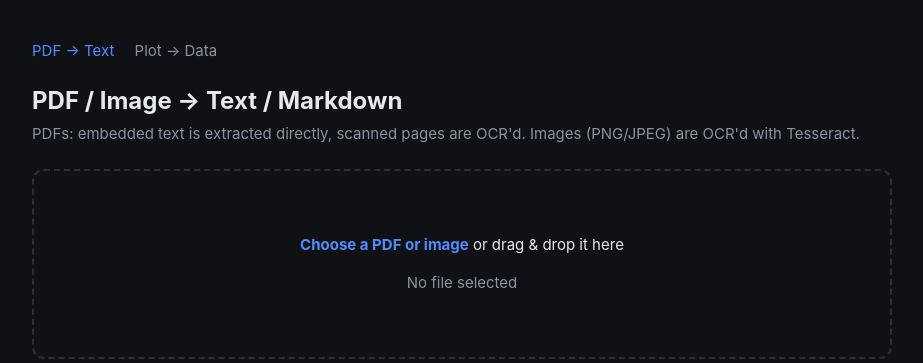
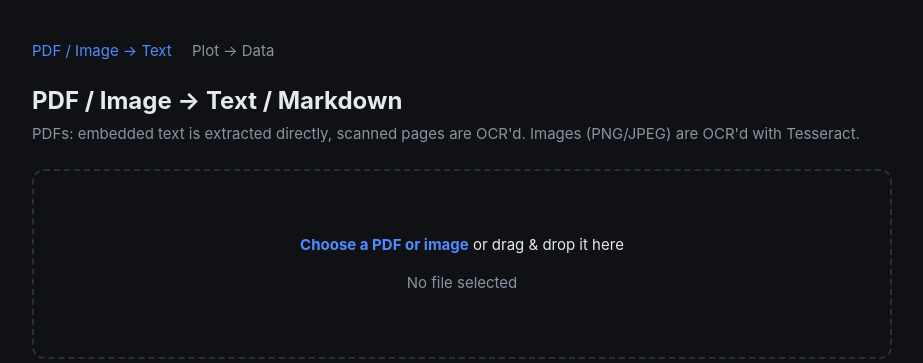
Before and after one commit to sgjlee0520/scrooge, a Flask app: template templates/index.html in a window 1280 px wide. Shown: the top 363 px of the page, without its empty margins (178-1101 px from the left). Run offline with Flask 3, Linux system fonts and the light colour scheme; the template is opened without the code that fills it, so the values that code supplies are empty; some libraries are stand-ins or nearby versions.

Commit message:
Update nav labels and title to 'PDF / Image → Text'
Co-Authored-By: Claude Fable 5 <noreply@anthropic.com>

```diff
--- a/templates/index.html
+++ b/templates/index.html
@@ -3,7 +3,7 @@
 <head>
 <meta charset="UTF-8">
 <meta name="viewport" content="width=device-width, initial-scale=1">
-<title>PDF → Text / Markdown</title>
+<title>PDF / Image → Text / Markdown</title>
 <style>
   :root {
     --bg: #0f1115; --panel: #181b22; --border: #2a2f3a;
@@ -63,7 +63,7 @@
 <body>
 <main>
   <nav style="margin-bottom:20px">
-    <a href="/" style="color:var(--accent);text-decoration:none;margin-right:16px">PDF → Text</a>
+    <a href="/" style="color:var(--accent);text-decoration:none;margin-right:16px">PDF / Image → Text</a>
     <a href="/plots" style="color:var(--muted);text-decoration:none">Plot → Data</a>
   </nav>
   <h1>PDF / Image → Text / Markdown</h1>
--- a/templates/plots.html
+++ b/templates/plots.html
@@ -66,7 +66,7 @@
 <body>
 <main>
   <nav>
-    <a href="/">PDF → Text</a>
+    <a href="/">PDF / Image → Text</a>
     <a href="/plots" class="active">Plot → Data</a>
   </nav>
   <h1>Plot → Data</h1>
```
